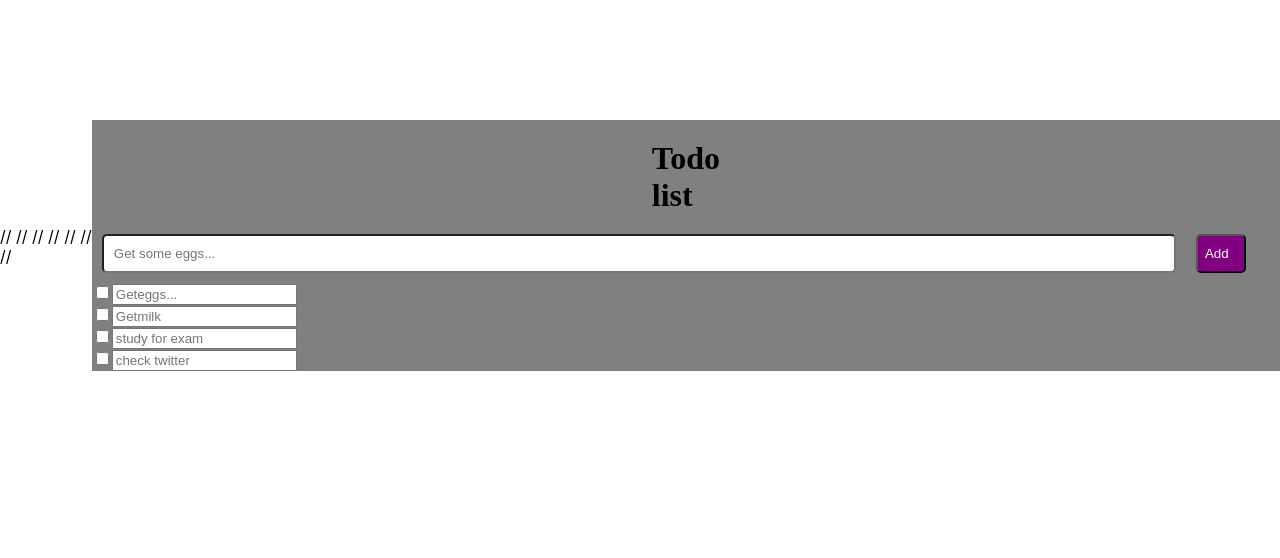
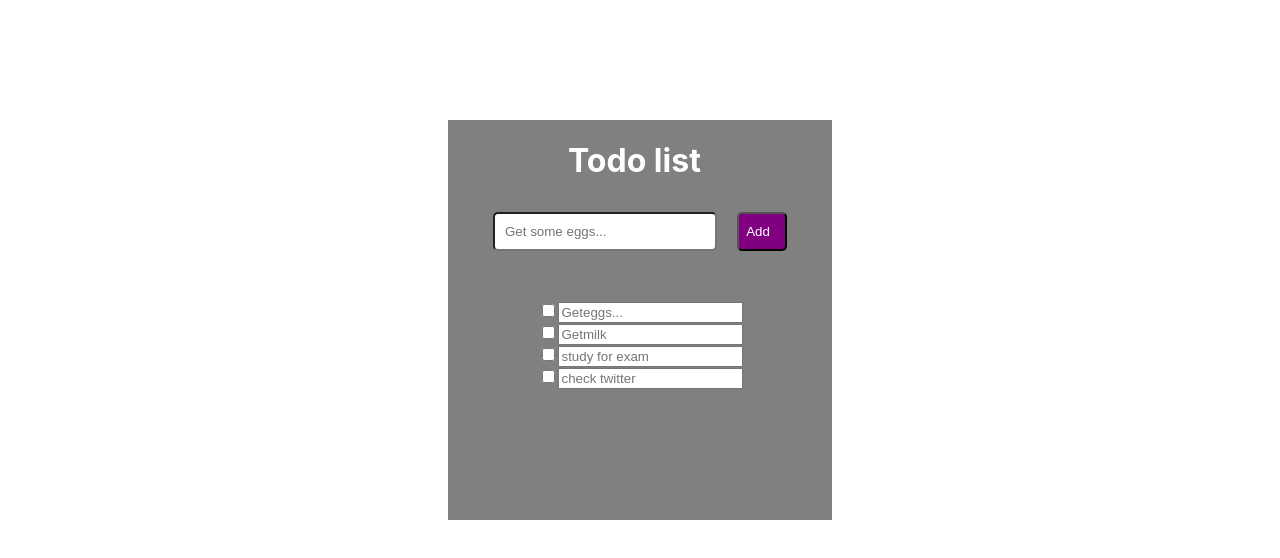
Before and after one commit to luckyreact/react-first, a React (Create React App) app in the folder benifits/: page / in a window 1280 px wide. Shown: the top 558 px of the page. Built offline with nearby package versions, Linux system fonts and the light colour scheme.

Commit message:
todo styles updated

```diff
--- a/benifits/src/App.js
+++ b/benifits/src/App.js
@@ -26,14 +26,14 @@ import Todolist1 from './components/component2/Todolistcopy';
     //       <StateFunctional nameprop="venky"/>
     //       </center> */}
 
-    //       {/* <Destructing name = "Prabha" place ="Mumbai" age ="33"/> */}
-    //       {/* <Sample/> */}
-    //       {/* <Sample1/> */}
-    //       {/* <Sample2/> */}
-    //       {/* <Opposite/> */}
-    //       {/* <ListRegarding/> */}
+        {/* <Destructing name = "Prabha" place ="Mumbai" age ="33"/> */}
+        {/* <Sample/> */}
+        {/* <Sample1/> */}
+        {/* <Sample2/> */}
+       {/* <Opposite/> */}
+      {/* <ListRegarding/> */}
              {/* <LifecycleMethodsInFunctional/>   */}
-    //      {/* <practice1/> */}
+      {/* <practice1/> */}
             {/* <DemoApplication/>   */}
            {/* <DemoApplication2/> */}
       {/* <Signup/> */}
--- a/benifits/src/components/component2/Todolist.js
+++ b/benifits/src/components/component2/Todolist.js
@@ -24,21 +24,22 @@ import React, { Component } from 'react'
 
     render() {
         return (
-
+            <div style={{width:'30%',height:'400px',display:'flex',flexDirection:'column', backgroundColor:'grey'}}>
             <form onSubmit={this.handleSubmit}>
 
 
 
-            <div style={{display:'flex',flexDirection:'column', backgroundColor:'grey'}}>
-            <h1 style={{margin:'10px', paddingTop:'10px',paddingInline:'550px', fontFamily:'serif'}}>Todo list</h1>
-            <div>
-            <input placeholder="Get some eggs..."  value={this.state.Getsomeeggs} onChange={this.Getsomeeggshandler}defaultValue="Geteggs" type="text" ref={this.input}style={{margin:'10px',padding:'10px', borderRadius:'5px',width:'1050px'}}/>
+            <div >
+            <h1 style={{color:'white',marginLeft:"120px"}}>Todo list</h1>
+                <div style={{display:'flex',alignItems:'center',justifyContent:'center',flexDirection:'row'}}>
+                  <input  placeholder="Get some eggs..."  value={this.state.Getsomeeggs} onChange={this.Getsomeeggshandler}defaultValue="Geteggs" type="text" ref={this.input}style={{margin:'10px',padding:'10px', borderRadius:'5px',width:'200px'}}/>
                   <input onClick={this.Hidehandler} style={{margin:'10px',padding:'10px', borderRadius:'5px',width:'50px',paddingLeft:'2px' ,backgroundColor:'purple', color:"white"}} type="Button" value="Add"/>
                 </div>
+            <div style={{display:'flex',alignItems:'center',justifyContent:'center',flexDirection:'column',marginTop:"40px"}}>
                     <div>
-
                         < input type="checkbox" />
                         <input Placeholder="Geteggs..."  />
+                    </div>
                     <div>
                         <input type="checkbox" />
                         <input placeholder="Getmilk"/>
@@ -55,6 +56,7 @@ import React, { Component } from 'react'
             </div>
 
            </form>
+           </div>
         );
     }
 
```
Lines whose indentation alone changed are shown as unchanged.
